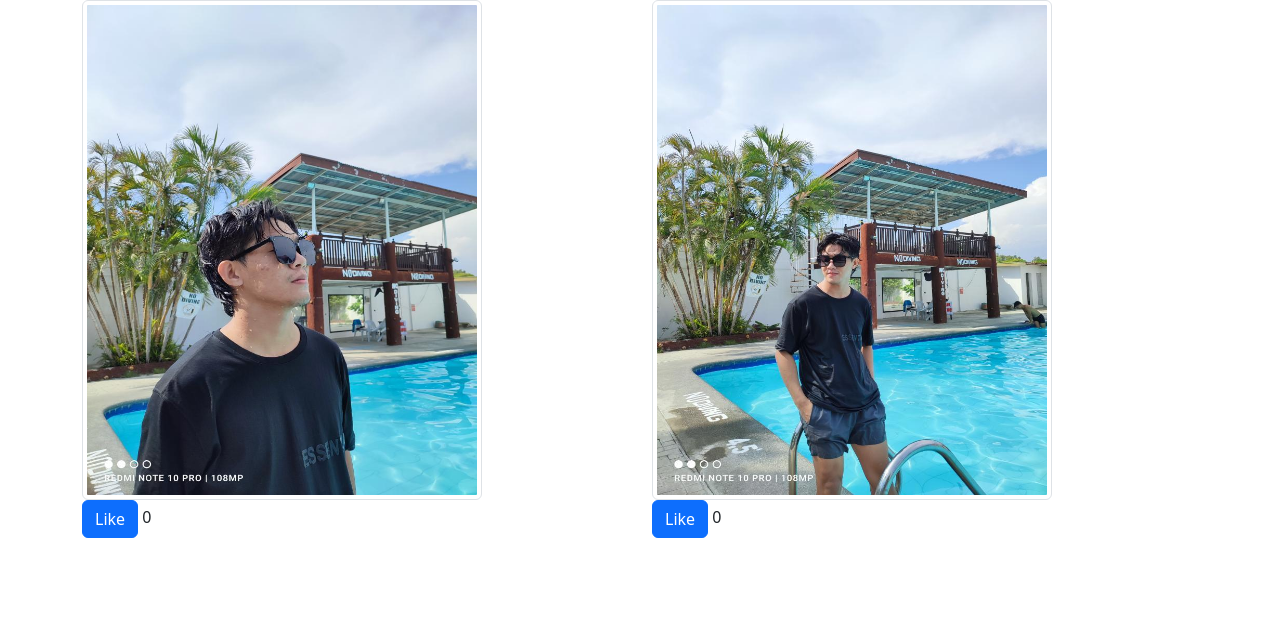
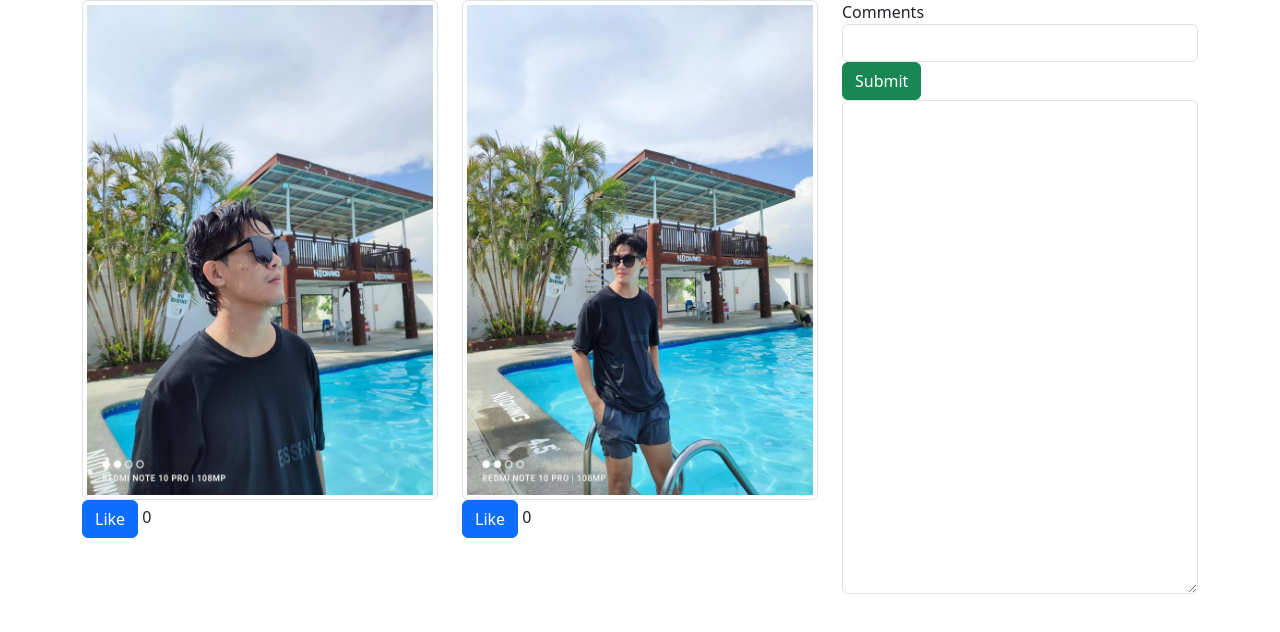
Before and after one commit to Peejaypeejay/Peejay, a plain HTML site: page index.html in a window 1280 px wide. Drawn offline with nearby package versions, Linux system fonts and the light colour scheme.

Commit message:
Update index.html

```diff
--- a/index.html
+++ b/index.html
@@ -7,16 +7,21 @@
    <body>
        <div class="container">
           <div class="row">
-             <div class="col-6">
+             <div class="col-4">
                <img src="IMG_20240513_213040_073.jpg" class="img-thumbnail" style="width:400px;height:500px;"/> <br>
                <button class="btn btn-primary" type=button id="btnLike1"> Like </button>
                <output id="countLike1">0</output>
              </div>
-             <div class="col-6">
+             <div class="col-4">
                <img src="IMG_20240513_213109_801.jpg" class="img-thumbnail" style="width:400px;height:500px;"/> <br>
                <button class="btn btn-primary" type=button id="btnLike2"> Like </button>
                <output id="countLike2">0</output>
              </div>
+             <div class="col-4">
+             Comments<br>
+             <input type="text" class="form-control" id="comment"/>
+             <button class="btn btn-success" id="submit">Submit</button>
+             <textarea class="form-control" id="commentbox" rows="20"></textarea>
           </div>
        </div>
       <script src="index.js"></script>
```
